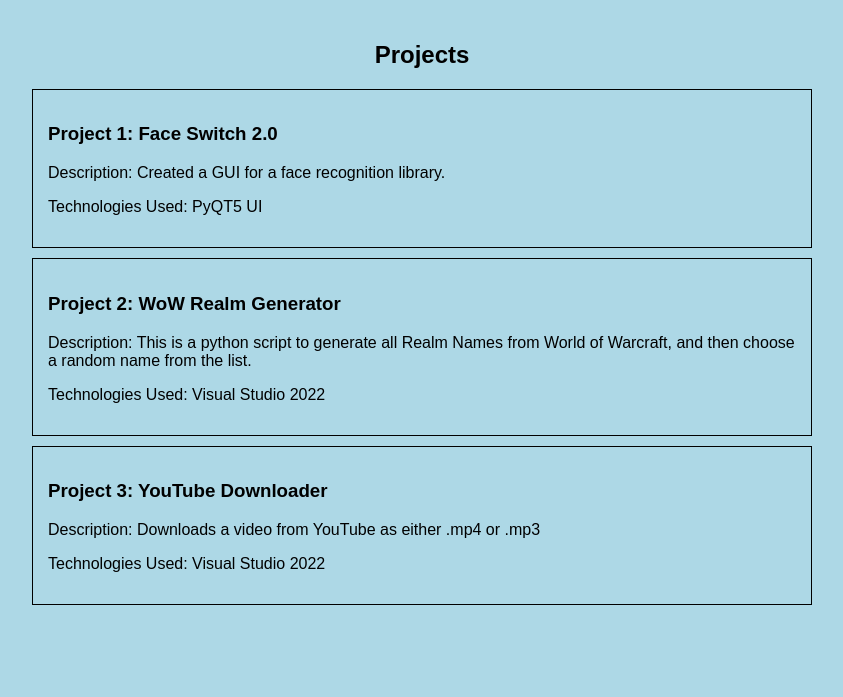
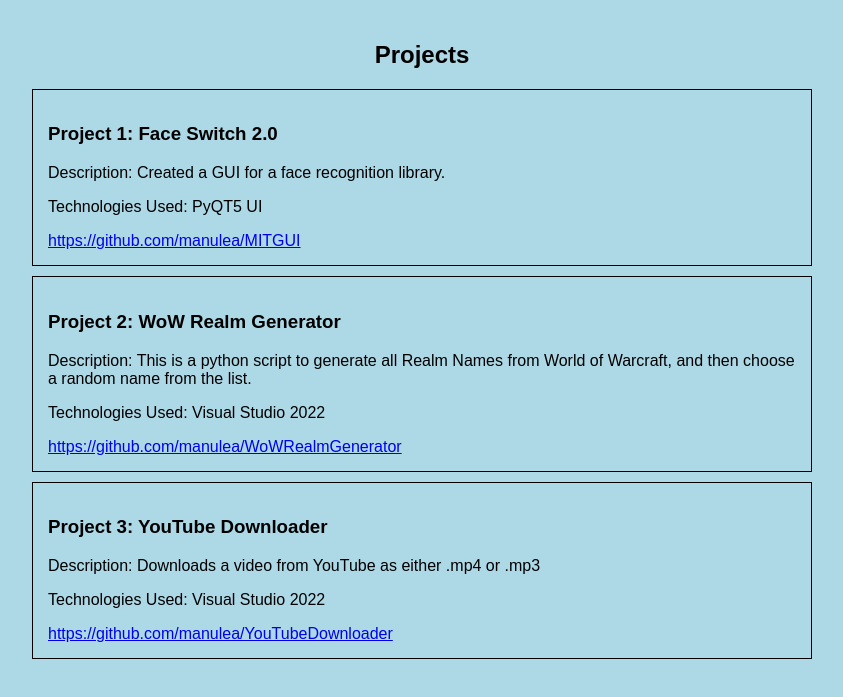
Before and after one commit to manulea/ITPortfolio, a plain HTML site: page index.html in a window 1280 px wide. Shown: the part 79-776 px from the top of the page, without its empty margins (218-1061 px from the left). Drawn offline with Linux system fonts and the light colour scheme.

Commit message:
Update index.html

```diff
--- a/index.html
+++ b/index.html
@@ -35,6 +35,7 @@
       <h3>Project 1: Face Switch 2.0</h3>
       <p>Description: Created a GUI for a face recognition library.</p>
       <p>Technologies Used: PyQT5 UI</p>
+      <a href="https://github.com/manulea/MITGUI">https://github.com/manulea/MITGUI</a>
     </div>
 
     <!-- Project 2 -->
@@ -42,6 +43,7 @@
       <h3>Project 2: WoW Realm Generator</h3>
       <p>Description: This is a python script to generate all Realm Names from World of Warcraft, and then choose a random name from the list.</p>
       <p>Technologies Used: Visual Studio 2022</p>
+      <a href="https://github.com/manulea/WoWRealmGenerator">https://github.com/manulea/WoWRealmGenerator</a>
     </div>
 
     <!-- Project 3 -->
@@ -49,6 +51,7 @@
       <h3>Project 3: YouTube Downloader</h3>
       <p>Description: Downloads a video from YouTube as either .mp4 or .mp3</p>
       <p>Technologies Used: Visual Studio 2022</p>
+      <a href="https://github.com/manulea/YouTubeDownloader">https://github.com/manulea/YouTubeDownloader</a>
     </div>
 
   </div>
```
